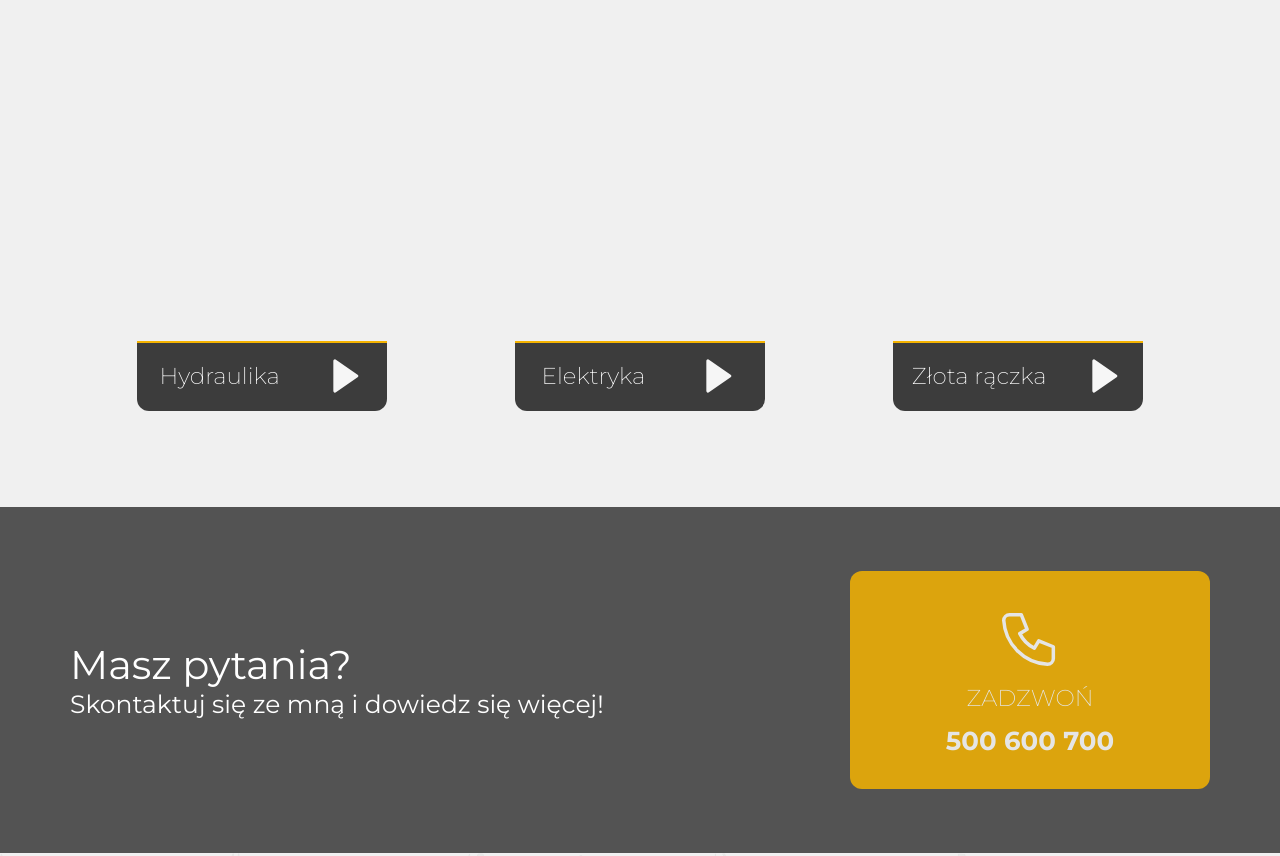
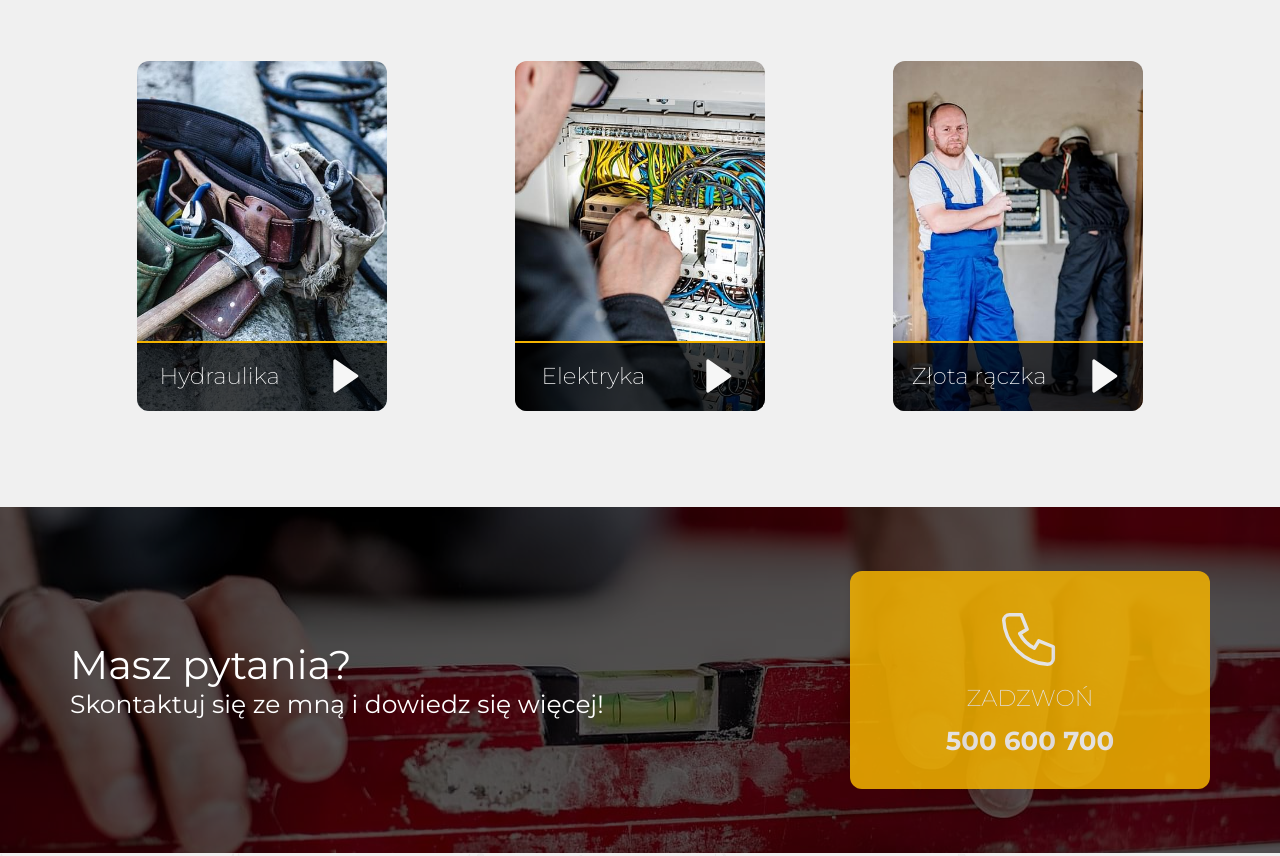
Before and after one commit to Kuba1507/Handyman, a website: page index.html in a window 1280 px wide. Shown: the part 2356-3212 px from the top of the page. Drawn offline with Linux system fonts and the light colour scheme; the site is published under a folder, as on GitHub Pages, so addresses that start at the root find nothing.

Commit message:
small debugging

```diff
--- a/src/sass/_layout.scss
+++ b/src/sass/_layout.scss
@@ -403,15 +403,15 @@ main {
 					}
 
 					&--fourth {
-						background-image: url("/dist/img/hydraulic.jpg");
+						background-image: url("../img/hydraulic.jpg");
 					}
 
 					&--fifth {
-						background-image: url("/dist/img/electrician.jpg");
+						background-image: url("../img/electrician.jpg");
 					}
 
 					&--sixth {
-						background-image: url("/dist/img/handyman.jpg");
+						background-image: url("../img/handyman.jpg");
 					}
 
 					&-menu {
@@ -455,7 +455,7 @@ main {
 		position: relative;
 		justify-content: center;
 		align-items: center;
-		background-image: url("/dist/img/poziomica.jpg");
+		background-image: url("../img/poziomica.jpg");
 		background-size: cover;
 		background-position: center;
 		background-attachment: fixed;
```
Also changed, not shown: dist/css/style.min.css.
